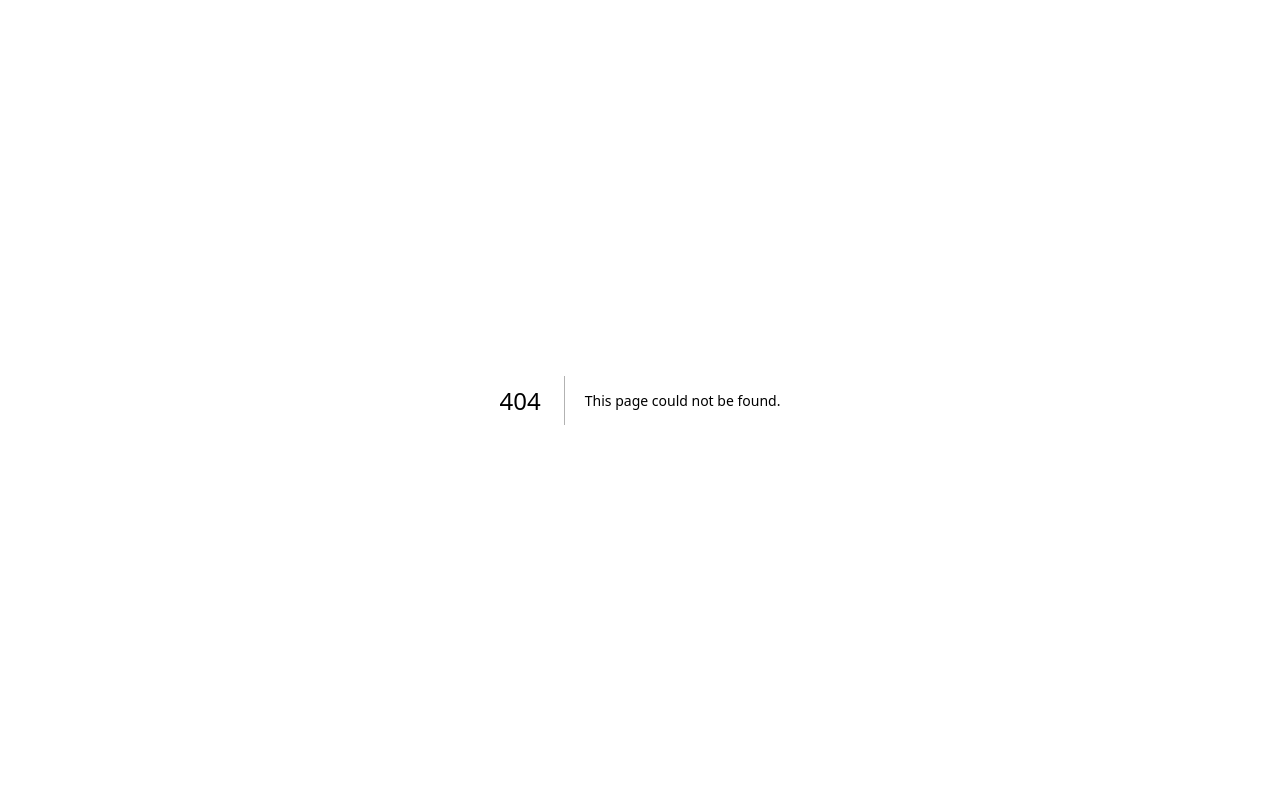
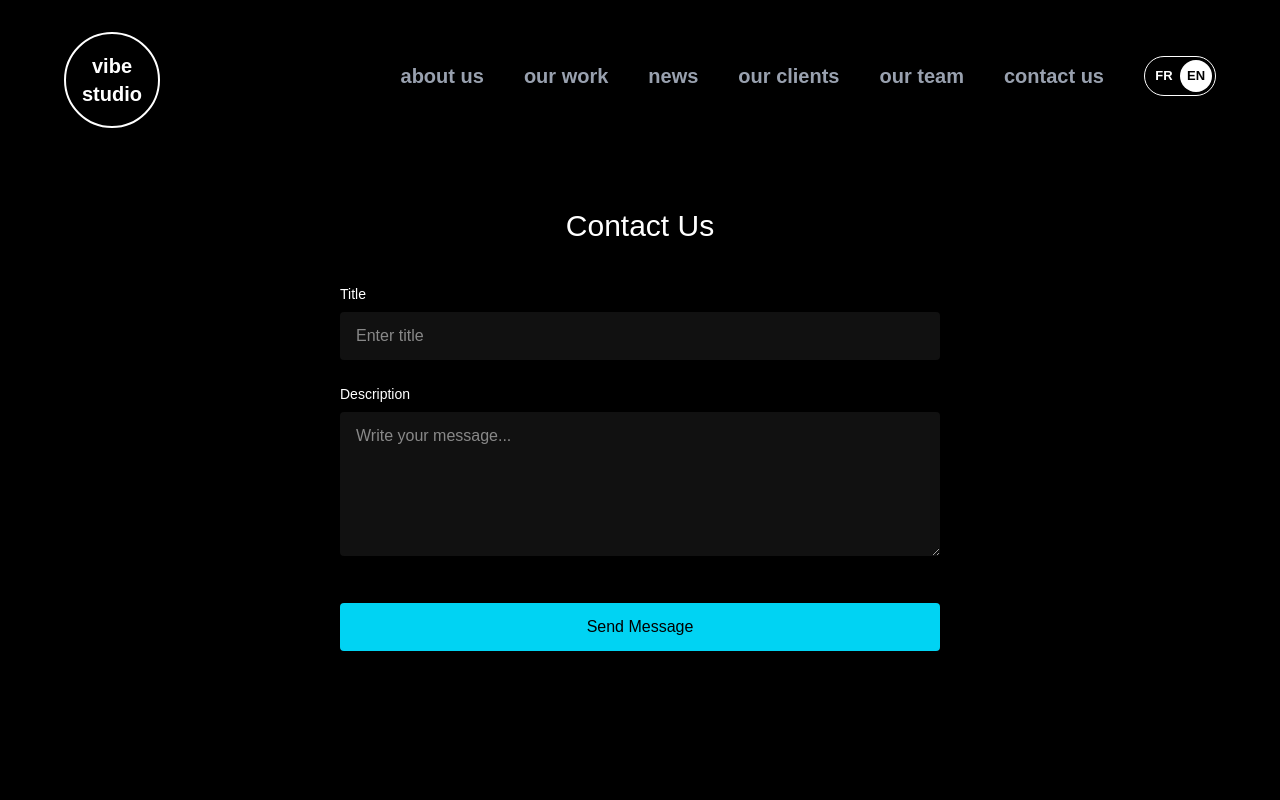
Before and after one commit to joseficani/vibe-studio-day4, a Next.js app: page /contact in a window 1280 px wide. Before the commit this address had no page. Shown: the top 800 px of the page. Built offline with nearby package versions, Linux system fonts and the light colour scheme; no server answers.

Commit message:
cantact us page

```diff
--- /dev/null
+++ b/app/contact/page.tsx
@@ -0,0 +1,67 @@
+"use client";
+
+import { useState } from "react";
+import Navbar from "../../components/Navbar";
+import Footer from "../../components/Footer";
+
+export default function ContactPage() {
+  const [title, setTitle] = useState("");
+  const [description, setDescription] = useState("");
+
+  const handleSubmit = (e: any) => {
+    e.preventDefault();
+
+    console.log({ title, description });
+
+    alert("Message sent!");
+
+    setTitle("");
+    setDescription("");
+  };
+
+  return (
+    <>
+      <Navbar />
+
+      <section className="bg-black px-8 py-20 text-white min-h-screen">
+        <div className="mx-auto max-w-[600px]">
+          <h1 className="mb-10 text-center text-3xl">Contact Us</h1>
+
+          <form onSubmit={handleSubmit} className="flex flex-col gap-6">
+            <div>
+              <label className="mb-2 block text-sm">Title</label>
+              <input
+                type="text"
+                value={title}
+                onChange={(e) => setTitle(e.target.value)}
+                required
+                className="w-full rounded bg-[#111] px-4 py-3 outline-none focus:border focus:border-cyan-400"
+                placeholder="Enter title"
+              />
+            </div>
+            <div>
+              <label className="mb-2 block text-sm">Description</label>
+              <textarea
+                value={description}
+                onChange={(e) => setDescription(e.target.value)}
+                required
+                rows={5}
+                className="w-full rounded bg-[#111] px-4 py-3 outline-none focus:border focus:border-cyan-400"
+                placeholder="Write your message..."
+              ></textarea>
+            </div>
+            <button
+              type="submit"
+              className="mt-4 rounded bg-cyan-400 px-6 py-3 text-black"
+            >
+              Send Message
+            </button>
+
+          </form>
+        </div>
+      </section>
+
+      <Footer />
+    </>
+  );
+}
--- a/app/page.tsx
+++ b/app/page.tsx
@@ -2,6 +2,7 @@ import Navbar from "../components/Navbar";
 import HeroSection from "../components/HeroSection";
 import WorkGrid from "../components/WorkGrid";
 import Footer from "../components/Footer";
+
 
 export default function Home() {
   return (
@@ -10,6 +11,8 @@ export default function Home() {
       <HeroSection />
       <WorkGrid />
       <Footer />
+
+
     </main>
   );
 }
--- a/components/Navbar.tsx
+++ b/components/Navbar.tsx
@@ -1,3 +1,5 @@
+"use client";
+
 import Link from "next/link";
 import Logo from "./Logo";
 
@@ -7,7 +9,7 @@ const links = [
   { label: "news", href: "/news" },
   { label: "our clients", href: "/#clients" },
   { label: "our team", href: "/#team" },
-  { label: "contact us", href: "/#contact" },
+  { label: "contact us", href: "/contact" },
 ];
 
 export default function Navbar() {
@@ -15,13 +17,13 @@ export default function Navbar() {
     <header className="w-full bg-black">
       <div className="container mx-auto flex items-start justify-between px-8 pt-8 md:px-12 xl:px-16">
         <Logo />
-
         <div className="hidden items-center gap-10 pt-6 lg:flex">
           <nav className="flex items-center gap-10">
             {links.map((link) => (
               <Link
                 key={link.label}
                 href={link.href}
+                scroll={true}
                 className="group relative text-[20px] font-semibold lowercase text-gray-400 transition hover:text-white"
               >
                 {link.label}
@@ -29,18 +31,20 @@ export default function Navbar() {
               </Link>
             ))}
           </nav>
-
           <div className="flex items-center rounded-full border border-white p-[3px]">
             <button className="flex h-8 w-8 items-center justify-center rounded-full bg-black text-[13px] font-semibold text-white">
               FR
             </button>
+
             <button className="flex h-8 w-8 items-center justify-center rounded-full bg-white text-[13px] font-semibold text-black">
               EN
             </button>
           </div>
         </div>
-
-        <button className="mt-5 flex flex-col gap-[5px] lg:hidden" aria-label="Open menu">
+        <button
+          className="mt-5 flex flex-col gap-[5px] lg:hidden"
+          aria-label="Open menu"
+        >
           <span className="h-[2px] w-7 bg-white"></span>
           <span className="h-[2px] w-7 bg-white"></span>
           <span className="h-[2px] w-7 bg-white"></span>
```
